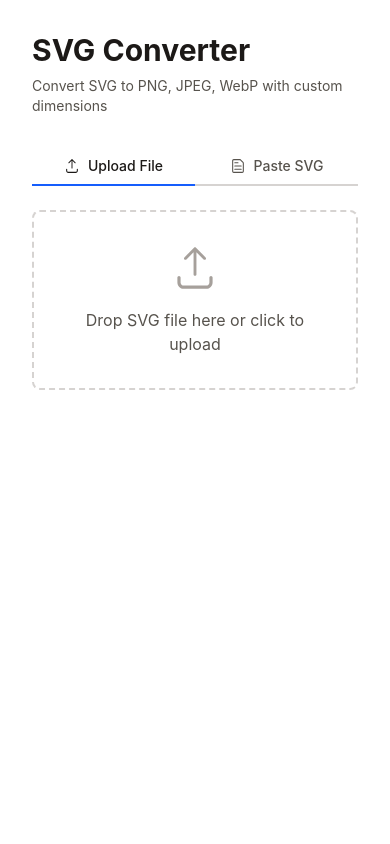
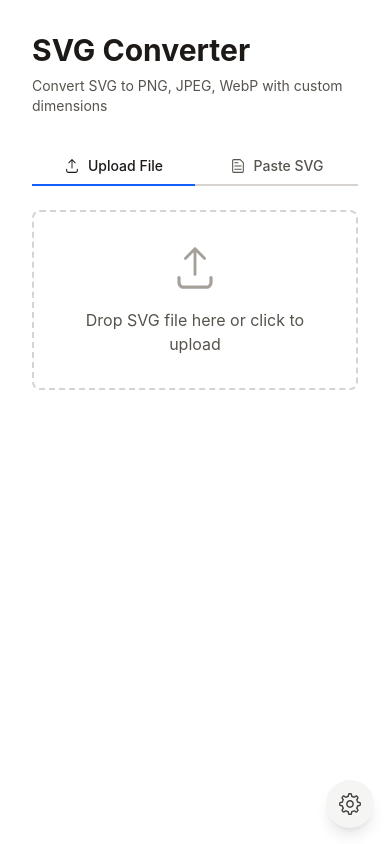
Before and after one commit to ryuapp/tools, a Next.js app: page /en/svg in a window 390 px wide. Built offline with nearby package versions, Linux system fonts and the light colour scheme.

Commit message:
fix(sidebar): support for mobile

```diff
--- a/components/sidebar.tsx
+++ b/components/sidebar.tsx
@@ -1,8 +1,11 @@
+"use client";
+
 import Link from "next/link";
+import { useState } from "react";
 import { resolveLinkPath } from "../lib/link.ts";
 import { ThemeToggle } from "./theme-toggle.tsx";
 import { LanguageSwitcher } from "./language-switcher.tsx";
-import { GitHubLogoIcon } from "@radix-ui/react-icons";
+import { GearIcon, GitHubLogoIcon } from "@radix-ui/react-icons";
 
 type Props = {
   lang: string;
@@ -34,13 +37,43 @@ const sidebarContent = {
 };
 
 export function Sidebar({ lang }: Props) {
+  const [isOpen, setIsOpen] = useState(false);
   const t = sidebarContent[lang as keyof typeof sidebarContent] ||
     sidebarContent.en;
 
   return (
-    <aside className="fixed top-0 left-0 z-40 flex h-screen w-64 flex-col -translate-x-full transform overflow-y-auto border-r border-stone-200 bg-stone-50 transition-transform md:static md:w-64 md:translate-x-0 lg:w-64 dark:border-stone-700 dark:bg-stone-900">
+    <>
+      <button
+        type="button"
+        onClick={() => setIsOpen(true)}
+        className={`fixed right-4 bottom-4 z-50 rounded-full bg-stone-100 p-3 text-stone-700 shadow-lg transition-all duration-300 md:hidden dark:bg-stone-800 dark:text-stone-300 ${
+          isOpen
+            ? "opacity-0 rotate-180 scale-0"
+            : "opacity-100 rotate-0 scale-100"
+        }`}
+        aria-label="Settings"
+      >
+        <GearIcon className="h-6 w-6" />
+      </button>
+
+      {isOpen && (
+        <div
+          className="fixed inset-0 z-30 bg-black/50 md:hidden"
+          onClick={() => setIsOpen(false)}
+        />
+      )}
+
+      <aside
+        className={`fixed top-0 left-0 z-40 flex h-screen w-64 flex-col transform overflow-y-auto border-r border-stone-200 bg-stone-50 transition-transform md:static md:w-64 md:translate-x-0 lg:w-64 dark:border-stone-700 dark:bg-stone-900 ${
+          isOpen ? "translate-x-0" : "-translate-x-full"
+        }`}
+      >
         <div className="flex-1 p-4">
-        <Link href={`/${lang}`} className="block">
+          <Link
+            href={`/${lang}`}
+            className="block"
+            onClick={() => setIsOpen(false)}
+          >
             <h1 className="mb-4 font-bold text-lg text-stone-900 dark:text-white">
               {t.title}
             </h1>
@@ -53,6 +86,7 @@ export function Sidebar({ lang }: Props) {
                   <Link
                     href={resolveLinkPath(lang, tool.path)}
                     className="block rounded-md px-3 py-2 text-sm text-stone-700 transition-colors hover:bg-stone-100 dark:text-stone-300 dark:hover:bg-stone-800"
+                    onClick={() => setIsOpen(false)}
                   >
                     {tool.name}
                   </Link>
@@ -88,5 +122,6 @@ export function Sidebar({ lang }: Props) {
           </div>
         </div>
       </aside>
+    </>
   );
 }
```
Lines whose indentation alone changed are shown as unchanged.
